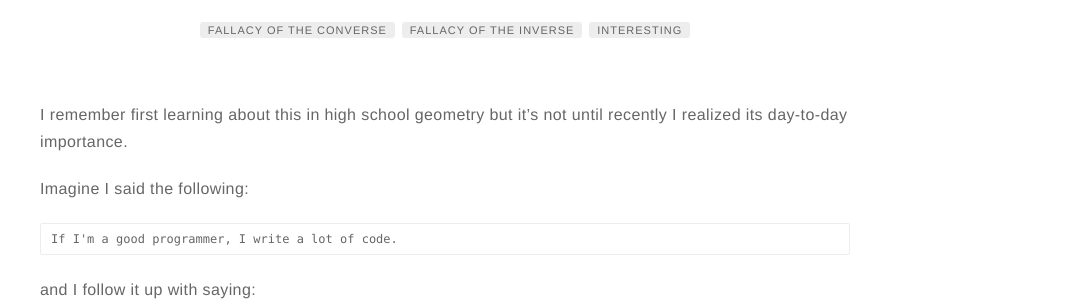
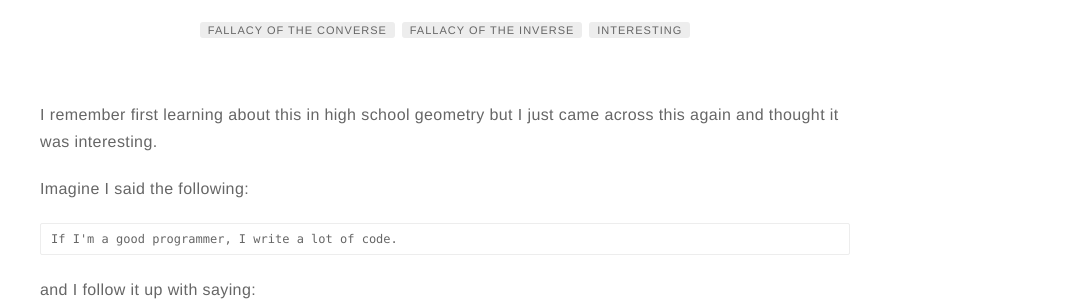
Before and after one commit to JerryBLi/jerrybli.github.io, a Jekyll site: the page built from _posts/2019-02-05-Formal-Fallacies.markdown, in a window 1280 px wide. Shown: the part 240-541 px from the top of the page, without its empty margins (195-1280 px from the left). Built offline with Jekyll 4.4.1, drawn with Linux system fonts in a browser that asks for light colours.

Commit message:
Update 2019-02-05-Formal-Fallacies.markdown

```diff
--- a/_posts/2019-02-05-Formal-Fallacies.markdown
+++ b/_posts/2019-02-05-Formal-Fallacies.markdown
@@ -13,7 +13,7 @@ category: blog
 author: Jerry Li
 description: "Interesting: Fallacy of the Converse and Fallacy of the Inverse"
 ---
-I remember first learning about this in high school geometry but it's not until recently I realized its day-to-day importance.
+I remember first learning about this in high school geometry but I just came across this again and thought it was interesting.
 
 Imagine I said the following:
 
```
